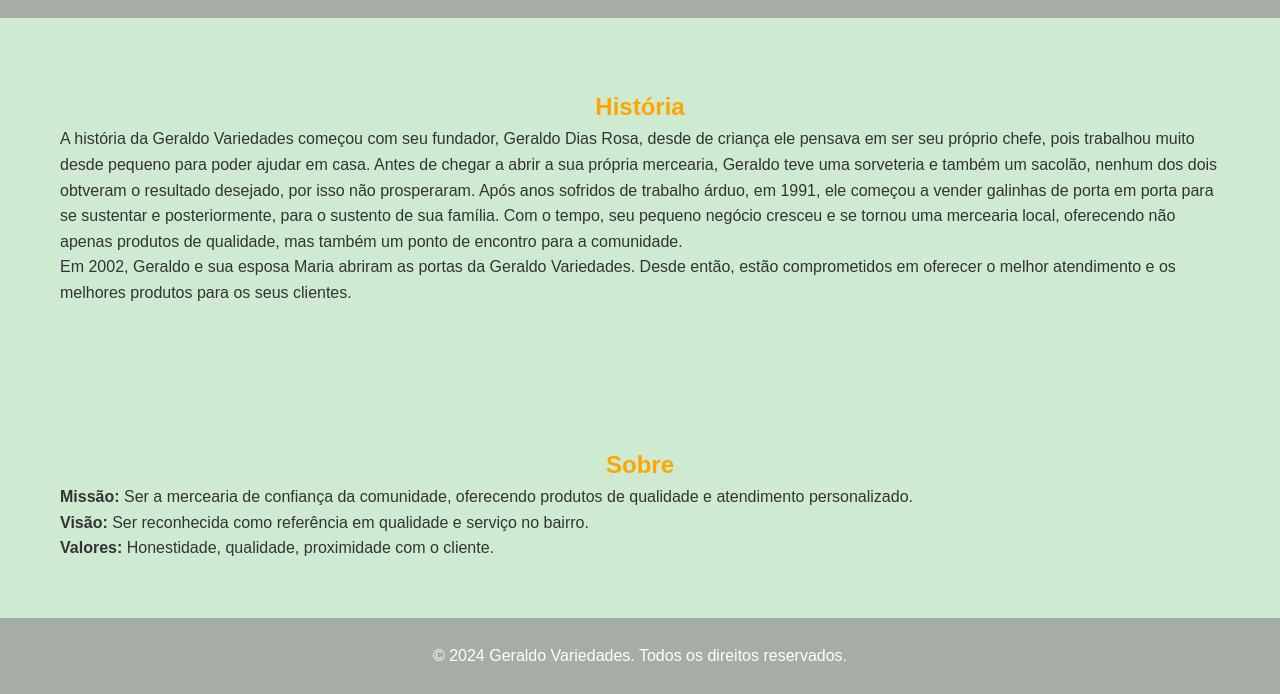
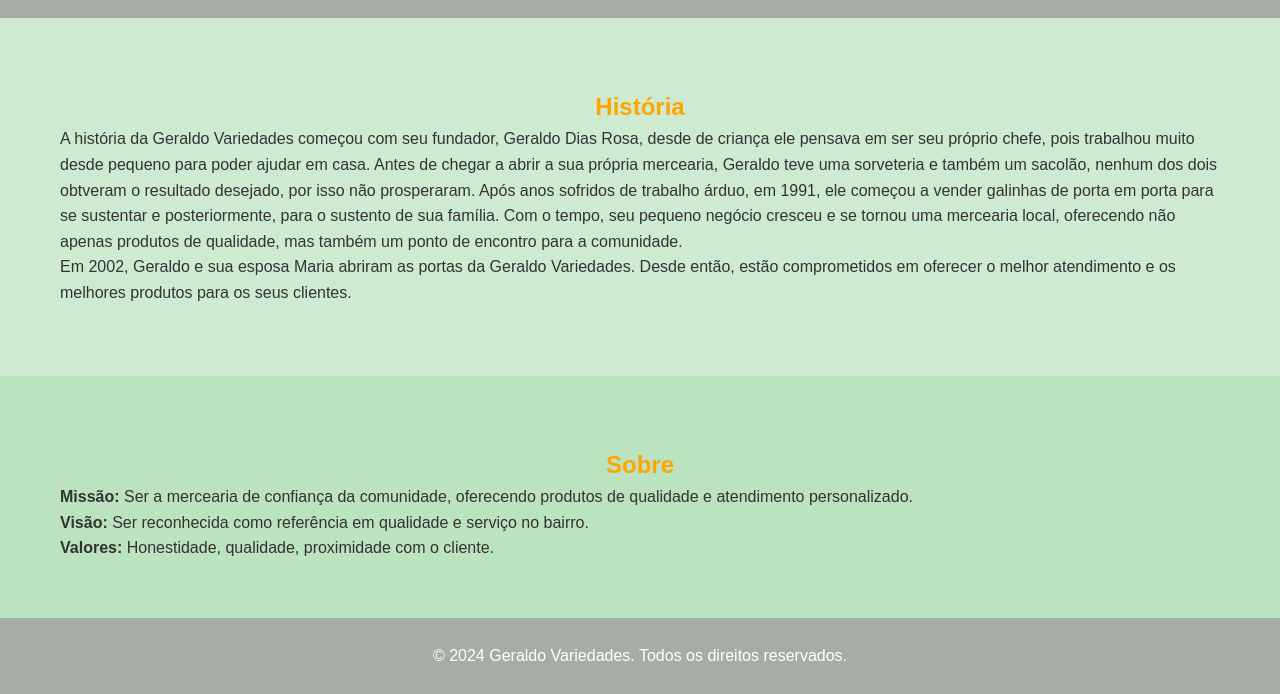
Before and after one commit to Thiele7/geraldo.variedades, a plain HTML site: page Geraldo Variedades/index.html in a window 1280 px wide. Shown: the part 106-800 px from the top of the page. Drawn offline with Linux system fonts and the light colour scheme.

Commit message:
Update style.css

```diff
--- a/Geraldo Variedades/style.css
+++ b/Geraldo Variedades/style.css
@@ -65,7 +65,7 @@ section h2 {
 }
 
 .bg-light {
-    background-color: #CEEBD1; /* de fundo leve para seções alternadas */
+    background-color: #bbe3bf; /* de fundo leve para seções alternadas */
 }
 
 footer {
```
